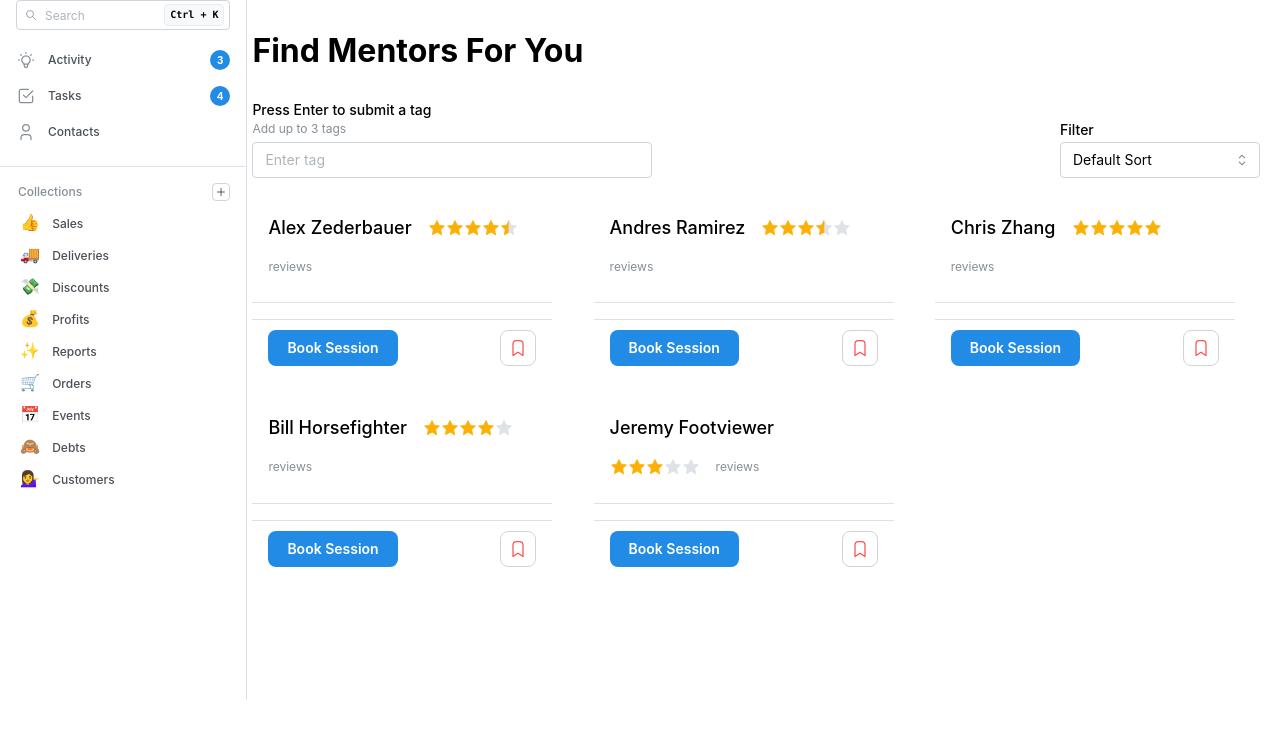
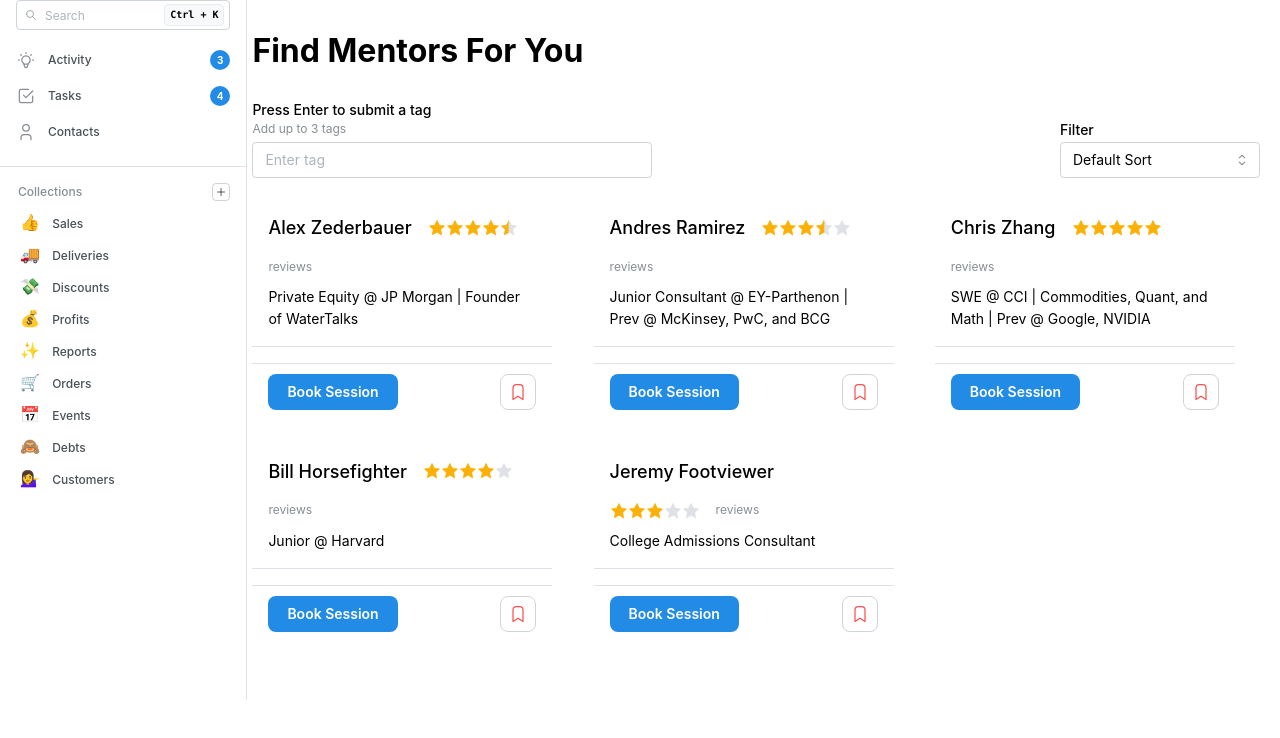
Before and after one commit to chriszhang08/coffeechatv2, a Next.js app: page / in a window 1280 px wide. Shown: the top 738 px of the page. Built offline with nearby package versions, Linux system fonts and the light colour scheme.

Commit message:
profilebadgesnapshot fixed, but also fix later

```diff
--- a/components/ProfilePage/ProfileBadge/ProfileBadgeSnapshot.tsx
+++ b/components/ProfilePage/ProfileBadge/ProfileBadgeSnapshot.tsx
@@ -9,7 +9,7 @@ import {Coach} from "@/types/firestore/coaches/coach";
 export function ProfileBadgeSnapshot({
                                        person,
                                      }: {
-  person: Coach | null;
+  person: Partial<Coach>;
 }) {
 
   return (
--- a/data/mock-data/fakePeople.js
+++ b/data/mock-data/fakePeople.js
@@ -3,7 +3,7 @@ const fakePeople = [
         avatar:
             'https://raw.githubusercontent.com/mantinedev/mantine/master/.demo/avatars/avatar-1.png',
         name: 'Alex Zederbauer',
-        description: 'Private Equity @ JP Morgan | Founder of WaterTalks',
+        bio: 'Private Equity @ JP Morgan | Founder of WaterTalks',
         email: 'rob_wolf@gmail.com',
         rate: 22,
         id: 1,
@@ -23,7 +23,7 @@ const fakePeople = [
         avatar:
             'https://raw.githubusercontent.com/mantinedev/mantine/master/.demo/avatars/avatar-5.png',
         name: 'Andres Ramirez',
-        description: 'Junior Consultant @ EY-Parthenon | Prev @ McKinsey, PwC, and BCG',
+        bio: 'Junior Consultant @ EY-Parthenon | Prev @ McKinsey, PwC, and BCG',
         email: 'jj@breaker.com',
         rate: 45,
         id: 2,
@@ -42,7 +42,7 @@ const fakePeople = [
         avatar:
             'https://raw.githubusercontent.com/mantinedev/mantine/master/.demo/avatars/avatar-3.png',
         name: 'Chris Zhang',
-        description: 'SWE @ CCI | Commodities, Quant, and Math | Prev @ Google, NVIDIA',
+        bio: 'SWE @ CCI | Commodities, Quant, and Math | Prev @ Google, NVIDIA',
         email: 'henry@silkeater.io',
         rate: 76,
         id: 3,
@@ -61,7 +61,7 @@ const fakePeople = [
         avatar:
             'https://raw.githubusercontent.com/mantinedev/mantine/master/.demo/avatars/avatar-3.png',
         name: 'Bill Horsefighter',
-        description: 'Junior @ Harvard',
+        bio: 'Junior @ Harvard',
         email: 'bhorsefighter@gmail.com',
         rate: 15,
         id: 4,
@@ -80,7 +80,7 @@ const fakePeople = [
         avatar:
             'https://raw.githubusercontent.com/mantinedev/mantine/master/.demo/avatars/avatar-2.png',
         name: 'Jeremy Footviewer',
-        description: 'College Admissions Consultant',
+        bio: 'College Admissions Consultant',
         email: 'jeremy@foot.dev',
         rate: 98,
         id: 5,
```
